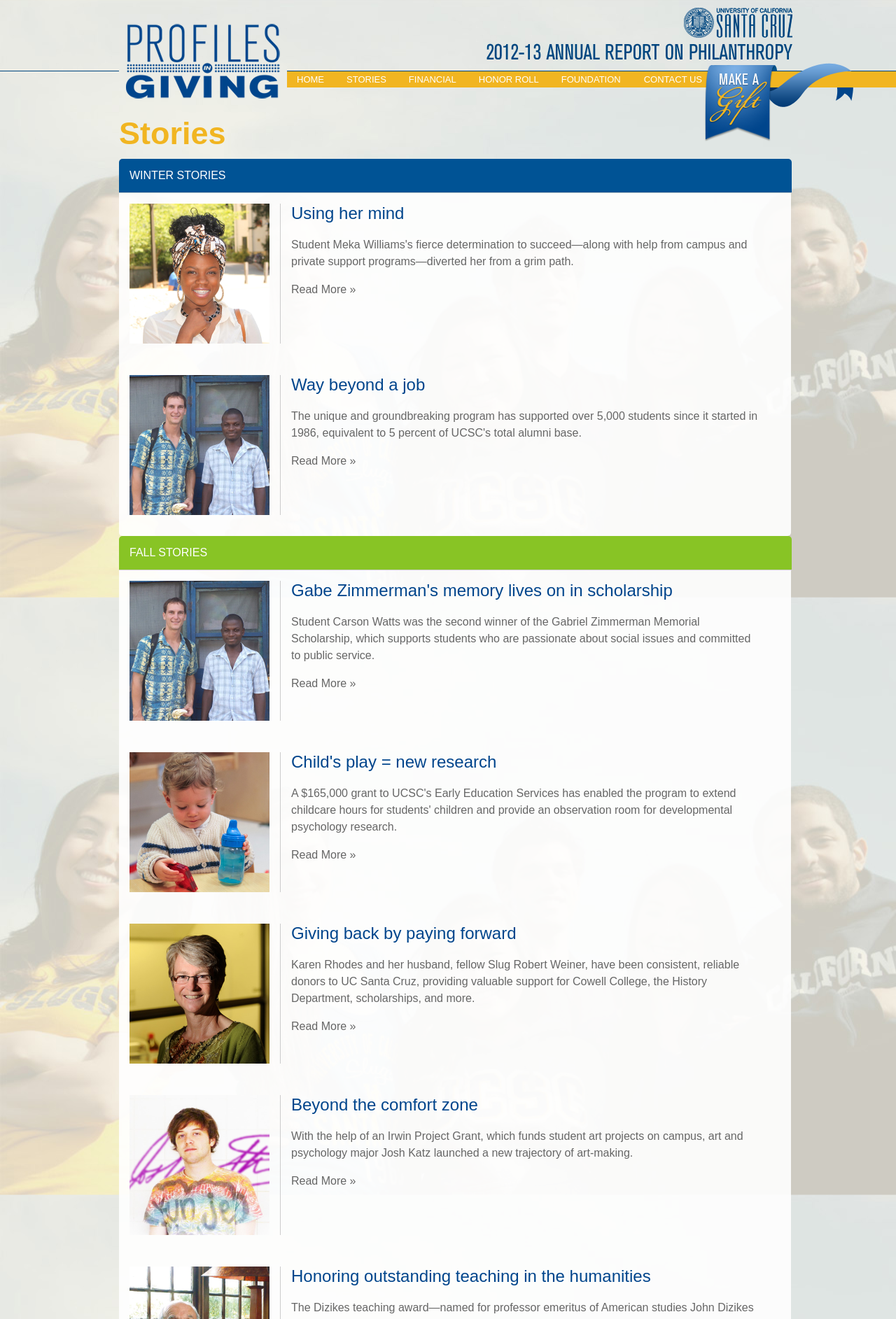
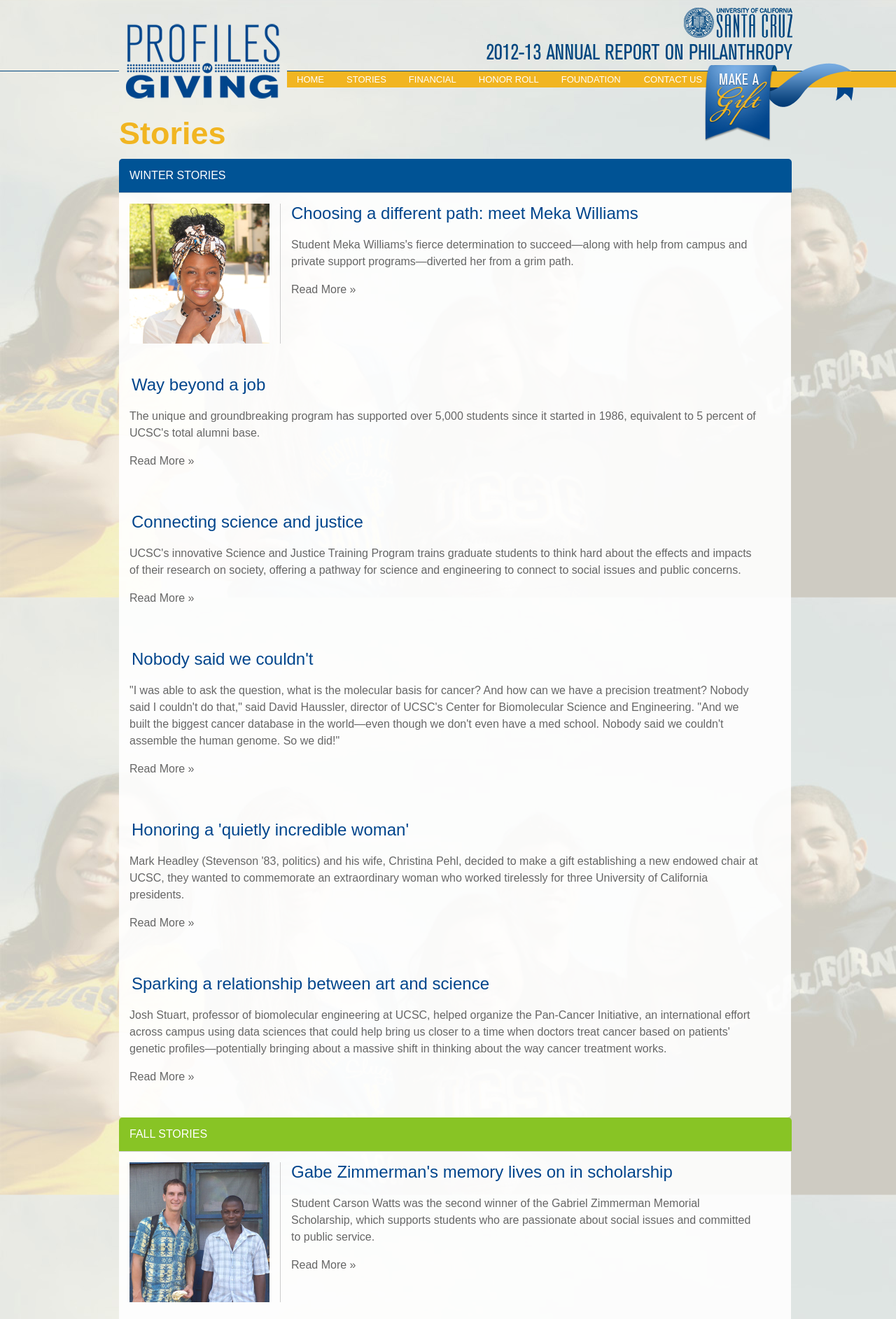
Before and after one commit to luckyluke007/Annual-Report, a PHP site: page /stories.php in a window 1280 px wide. Shown: the top 1885 px of the page at 70% size. Run offline with PHP 8.4, Linux system fonts and the light colour scheme; some libraries are stand-ins or nearby versions; some web fonts are replaced.

Commit message:
Winter
Winter stories

```diff
--- a/stories.php
+++ b/stories.php
@@ -13,13 +13,33 @@
 <div id="stories-container">
 <ul>
 <li><img src="images/profiles/meka.jpg" width="400" height="400" alt="Carson" />
-  <h3>Using her mind</h3>
+  <h3>Choosing a different path: meet Meka Williams</h3>
 <p>Student Meka Williams's fierce determination to succeed—along with help from campus and private support programs—diverted her from a grim path.</p>
 <p>Read More »</p>
 </li>
-<li><img src="images/profiles/carson.jpg" width="400" height="400" alt="Carson" />
+<li>
   <h3>Way beyond a job</h3>
 <p>The unique and groundbreaking program has supported over 5,000 students since it started in 1986, equivalent to 5 percent of UCSC's total alumni base.</p>
+<p>Read More »</p>
+</li>
+<li>
+  <h3>Connecting science and justice</h3>
+<p>UCSC's innovative Science and Justice Training Program trains graduate students to think hard about the effects and impacts of their research on society, offering a pathway for science and engineering to connect to social issues and public concerns.</p>
+<p>Read More »</p>
+</li>
+<li>
+  <h3>Nobody said we couldn't</h3>
+<p>"I was able to ask the question, what is the molecular basis for cancer? And how can we have a precision treatment? Nobody said I couldn't do that," said David Haussler, director of UCSC's Center for Biomolecular Science and Engineering. "And we built the biggest cancer database in the world—even though we don't even have a med school. Nobody said we couldn't assemble the human genome. So we did!"</p>
+<p>Read More »</p>
+</li>
+<li>
+  <h3>Honoring a 'quietly incredible woman'</h3>
+<p>Mark Headley (Stevenson '83, politics) and his wife, Christina Pehl, decided to make a gift establishing a new endowed chair at UCSC, they wanted to commemorate an extraordinary woman who worked tirelessly for three University of California presidents.</p>
+<p>Read More »</p>
+</li>
+<li>
+  <h3>Sparking a relationship between art and science</h3>
+<p>Josh Stuart, professor of biomolecular engineering at UCSC, helped organize the Pan-Cancer Initiative, an international effort across campus using data sciences that could help bring us closer to a time when doctors treat cancer based on patients' genetic profiles—potentially bringing about a massive shift in thinking about the way cancer treatment works. </p>
 <p>Read More »</p>
 </li>
 </ul>
```
